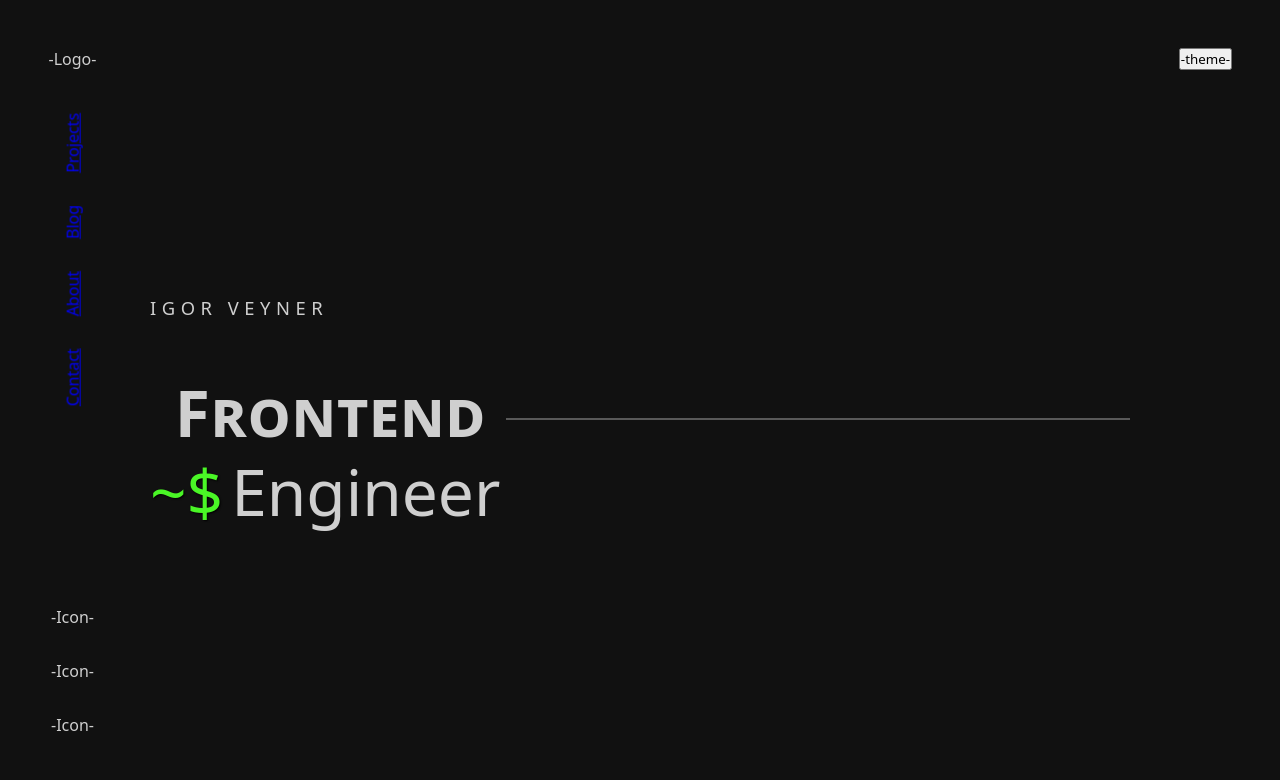
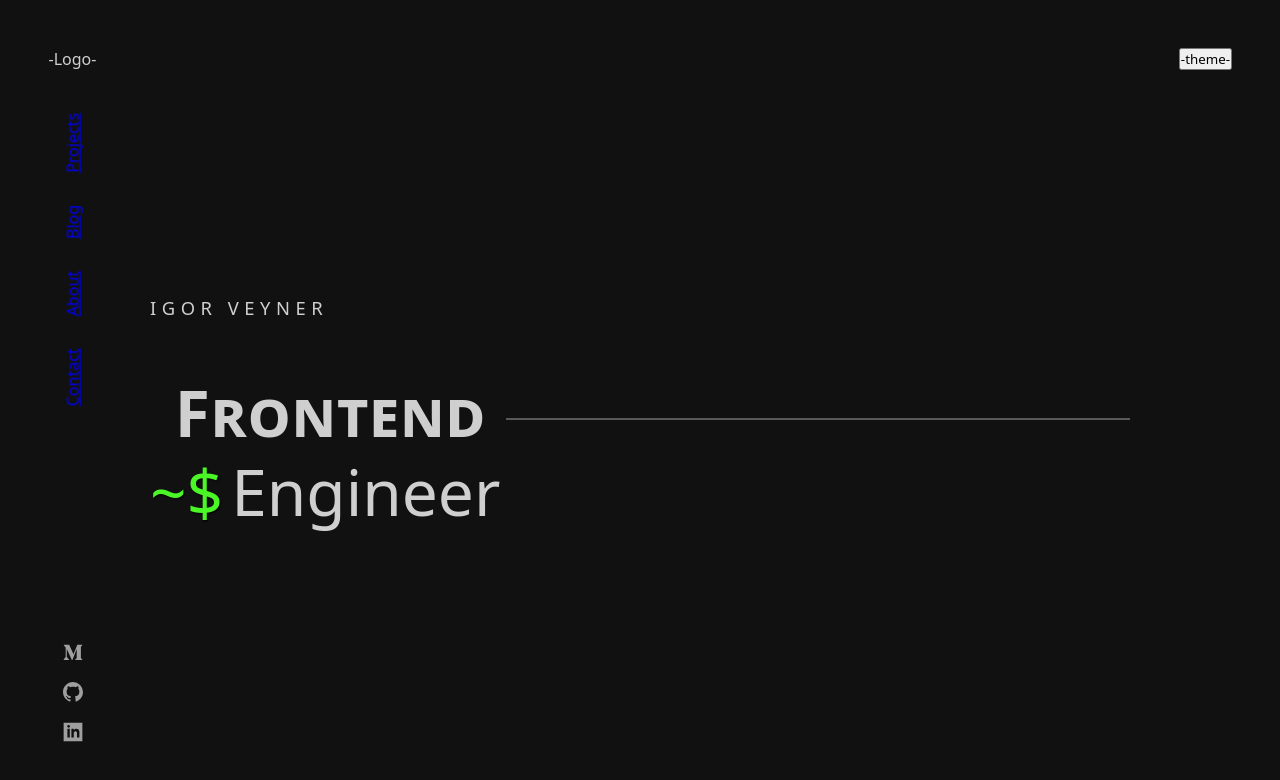
Before and after one commit to IgoVeyner/portfolio, a React (Create React App) app: page / in a window 1280 px wide. Shown: the top 780 px of the page. Built offline with nearby package versions, Linux system fonts and the light colour scheme.

Commit message:
add svg icons for medium, github & linkedIn

```diff
--- a/src/App.css
+++ b/src/App.css
@@ -13,6 +13,8 @@
   --rgbDarkGrey: 26 26 26;
   --rgbOffWhite: 242 242 242;
   --rgbWhite: 255 255 255;
+  --lightTextColor: rgb(var(--rgbWhite) / .6);
+  --darkTextColor: rgb(var(--rgbBlack) / .6);
   --fontStack: Gotham, system-ui, -apple-system, BlinkMacSystemFont, San Francisco, Roboto, Segoe UI, Ubuntu, Helvetica Neue, sans-serif;
 }
 
--- a/src/components/IconNav/index.css
+++ b/src/components/IconNav/index.css
@@ -22,6 +22,35 @@
   padding: var(--spaceS);
 }
 
+.icon-container {
+  padding: var(--spaceS);
+  display: grid;
+  place-items: center;
+}
+
+.icon {
+  width: var(--spaceL);
+  height: var(--spaceL);
+  fill: grey;
+  transition: fill 2s;
+}
+
+.icon:hover {
+  fill: var(--hexLinuxGreen);
+  transition: fill .2s;
+}
+
+.light-icon {
+  fill: var(--lightTextColor);
+}
+
+.dark-icon {
+  fill: var(--darkTextColor);
+}
+
+.medium {
+  transform: scale(.8);
+}
 
 @media only screen and (max-width: 700px) {
   .web-icons {
--- a/src/components/IconNav/index.js
+++ b/src/components/IconNav/index.js
@@ -1,13 +1,48 @@
+import { useSelector } from 'react-redux'
 import "./index.css"
 
 const IconNav = ({ classNames }) => {
   const [navName] = classNames
+  const theme = useSelector(state => state.theme)
+  const iconColor = theme === "dark" ? "light-icon" : "dark-icon"
 
   return (
     <nav className={navName} >
-      <p>-Icon-</p>
-      <p>-Icon-</p>
-      <p>-Icon-</p>
+
+      <a href="https://igor-veyner.medium.com/" className="icon-container">
+        <svg  xmlns="http://www.w3.org/2000/svg" className={`icon ${iconColor} medium`}>
+          <path
+            d="M2.846 6.887c.03-.295-.083-.586-.303-.784l-2.24-2.7v-.403h6.958l5.378 11.795
+            4.728-11.795h6.633v.403l-1.916 1.837c-.165.126-.247.333-.213.538v13.498c-.034.204.048.411.213.537l1.871
+            1.837v.403h-9.412v-.403l1.939-1.882c.19-.19.19-.246.19-.537v-10.91l-5.389
+            13.688h-.728l-6.275-13.688v9.174c-.052.385.076.774.347 1.052l2.521
+            3.058v.404h-7.148v-.404l2.521-3.058c.27-.279.39-.67.325-1.052v-10.608z"
+          />
+        </svg>
+      </a>
+
+      <a href="https://github.com/IgoVeyner" className="icon-container">
+        <svg viewBox="0 0 24 24" className={`icon ${iconColor}`}>
+          <path
+            d="M12 2C6.477 2 2 6.477 2 12c0 4.42 2.87 8.17 6.84
+            9.5.5.08.66-.23.66-.5v-1.69c-2.77.6-3.36-1.34-3.36-1.34-.46-1.16-1.11-1.47-1.11-1.47-.91-.62.07-.6.07-.6
+            1 .07 1.53 1.03 1.53 1.03.87 1.52 2.34 1.07 2.91.83.09-.65.35-1.09.63-1.34-2.22-.25-4.55-1.11-4.55-4.92
+            0-1.11.38-2 1.03-2.71-.1-.25-.45-1.29.1-2.64 0 0 .84-.27 2.75 1.02.79-.22 1.65-.33 2.5-.33.85 0 1.71.11
+            2.5.33 1.91-1.29 2.75-1.02 2.75-1.02.55 1.35.2 2.39.1 2.64.65.71 1.03 1.6 1.03 2.71 0 3.82-2.34 4.66-4.57
+            4.91.36.31.69.92.69 1.85V21c0 .27.16.59.67.5C19.14 20.16 22 16.42 22 12A10 10 0 0012 2z"
+          />
+        </svg>
+      </a>
+
+      <a href="https://www.linkedin.com/in/igorveyner/" className="icon-container">
+        <svg xmlns="http://www.w3.org/2000/svg" viewBox="0 0 24 24"  className={`icon ${iconColor} medium`}>
+          <path
+            d="M0 0v24h24v-24h-24zm8 19h-3v-11h3v11zm-1.5-12.268c-.966 0-1.75-.79-1.75-1.764s.784-1.764
+            1.75-1.764 1.75.79 1.75 1.764-.783 1.764-1.75 1.764zm13.5 12.268h-3v-5.604c0-3.368-4-3.113-4
+            0v5.604h-3v-11h3v1.765c1.397-2.586 7-2.777 7 2.476v6.759z"
+          />
+        </svg>
+      </a>
     </nav>
   )
 }
```
